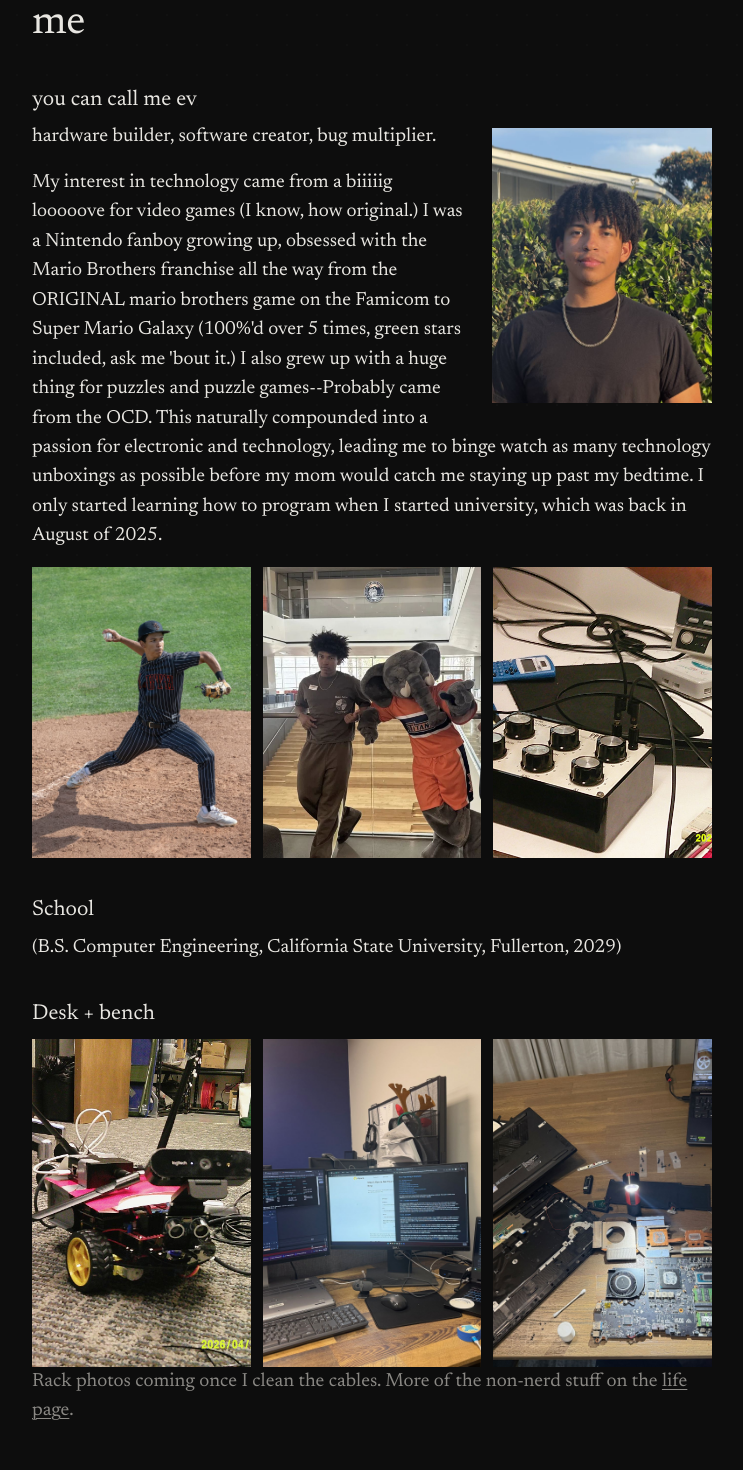
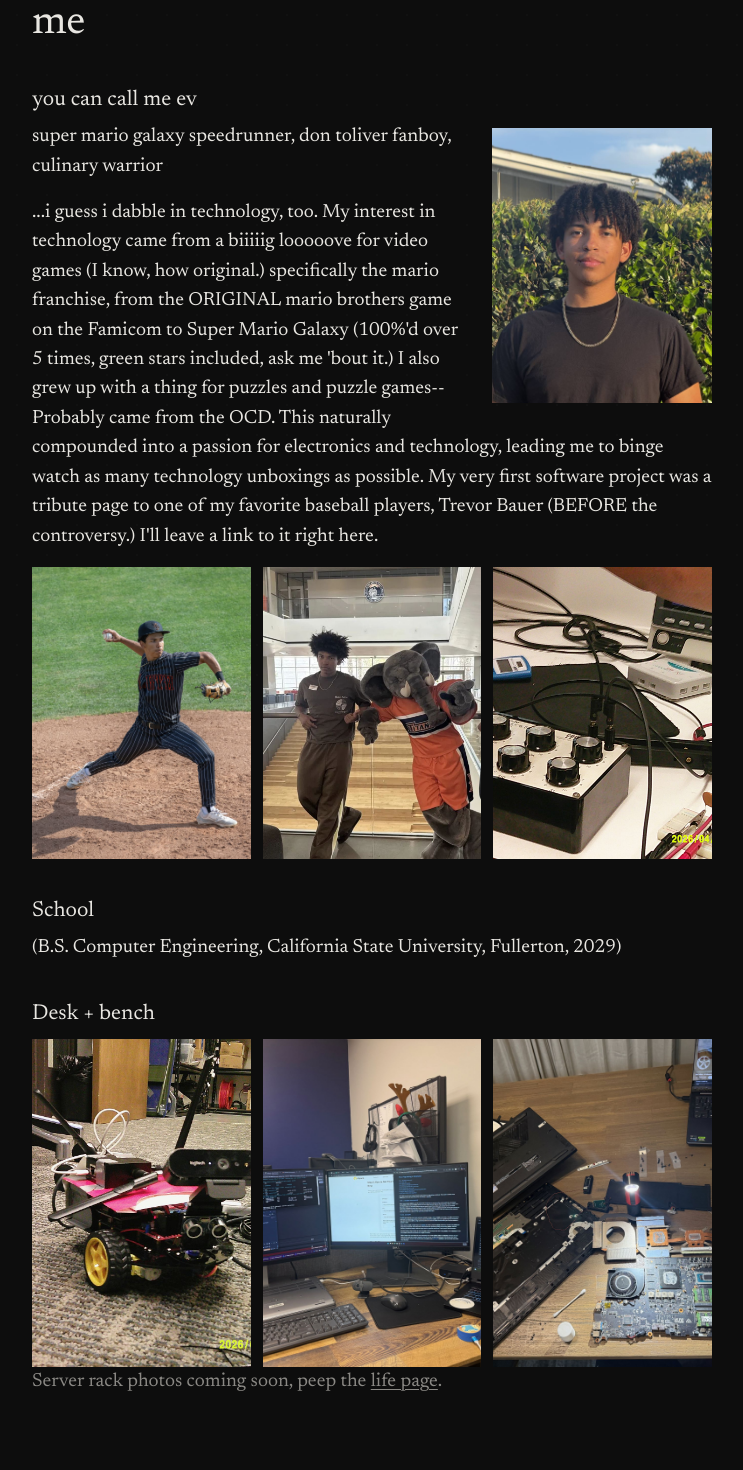
Before and after one commit to evanoctave/personal_website, a React (Vite) app: page /about in a window 1280 px wide. Shown: the part 120-1590 px from the top of the page, without its empty margins (268-1011 px from the left). Built offline with nearby package versions, Linux system fonts and the light colour scheme.

Commit message:
content: rewrite the about intro

```diff
--- a/src/pages/AboutPage.jsx
+++ b/src/pages/AboutPage.jsx
@@ -6,23 +6,25 @@ export default function AboutPage() {
     <section className="page">
       <h1>me</h1>
       <h2>you can call me ev</h2>
-      <Placeholder alt="Evan in a black t-shirt and chain standing in front of a hedge under palm trees" className="about-photo" position="50% 20%" ratio="4 / 5" src="/photos/hedge.jpg" />
+      <Placeholder alt="Hello!" className="about-photo" position="50% 20%" ratio="4 / 5" src="/photos/hedge.jpg" />
       <p className="lede">
-        hardware builder, software creator, bug multiplier.
+        super mario galaxy speedrunner, don toliver fanboy, culinary warrior
       </p>
       <p>
-        My interest in technology came from a biiiiig looooove for video games (I know, how original.)
-        I was a Nintendo fanboy growing up, obsessed with the Mario Brothers franchise all the way from the ORIGINAL mario brothers game on the Famicom to Super Mario Galaxy (100%'d over 5 times, green stars included, ask me 'bout it.)
-        I also grew up with a huge thing for puzzles and puzzle games--Probably came from the OCD.
-        This naturally compounded into a passion for electronic and technology, leading me to binge watch as many technology unboxings as possible before my mom would catch me staying up past my bedtime.
-        I only started learning how to program when I started university, which was back in August of 2025.
+        ...i guess i dabble in technology, too.
 
+        My interest in technology came from a biiiiig looooove for video games (I know, how original.) specifically the mario franchise, from the ORIGINAL mario brothers game on the Famicom to Super Mario Galaxy (100%'d over 5 times, green stars included, ask me 'bout it.)
+        I also grew up with a thing for puzzles and puzzle games--Probably came from the OCD.
+        This naturally compounded into a passion for electronics and technology, leading me to binge watch as many technology unboxings as possible.
+
+        My very first software project was a tribute page to one of my favorite baseball players, Trevor Bauer (BEFORE the controversy.)
+        I'll leave a link to it right here. {/* leave a link to it in the word here */}
       </p>
 
       <div className="gallery gallery--three">
         <Placeholder alt="dealin'" position="50% 50%" ratio="3 / 4" src="/photos/pitch.jpg" />
         <Placeholder alt="BIG TUFFY" position="50% 40%" ratio="3 / 4" src="/photos/tuffy.jpg" />
-        <Placeholder alt="physics project" position="42% 50%" ratio="3 / 4" src="/photos/workbench.jpg" />
+        <Placeholder alt="physics project" position="50% 50%" ratio="3 / 4" src="/photos/workbench.jpg" />
       </div>
 
       <h2>School</h2>
@@ -30,11 +32,11 @@ export default function AboutPage() {
 
       <h2>Desk + bench</h2>
       <div className="gallery gallery--three">
-        <Placeholder alt="A small wheeled robot on carpet" position="55% 50%" ratio="2 / 3" src="/photos/robot-car.jpg" />
+        <Placeholder alt="A small wheeled robot on carpet" position="50% 50%" ratio="2 / 3" src="/photos/robot-car.jpg" />
         <Placeholder alt="Two monitors and a laptop with code on a home desk" position="50% 50%" ratio="2 / 3" src="/photos/desk-setup.jpg" />
-        <Placeholder alt="A disassembled laptop with the board exposed" position="50% 50%" ratio="2 / 3" src="/photos/laptop-guts.jpg" />
+        <Placeholder alt="They did surgery on a laptop" position="50% 50%" ratio="2 / 3" src="/photos/laptop-guts.jpg" />
       </div>
-      <p className="muted">Rack photos coming once I clean the cables. More of the non-nerd stuff on the <Link to="/life">life page</Link>.</p>
+      <p className="muted">Server rack photos coming soon, peep the <Link to="/life">life page</Link>.</p>
     </section>
   )
 }
```
